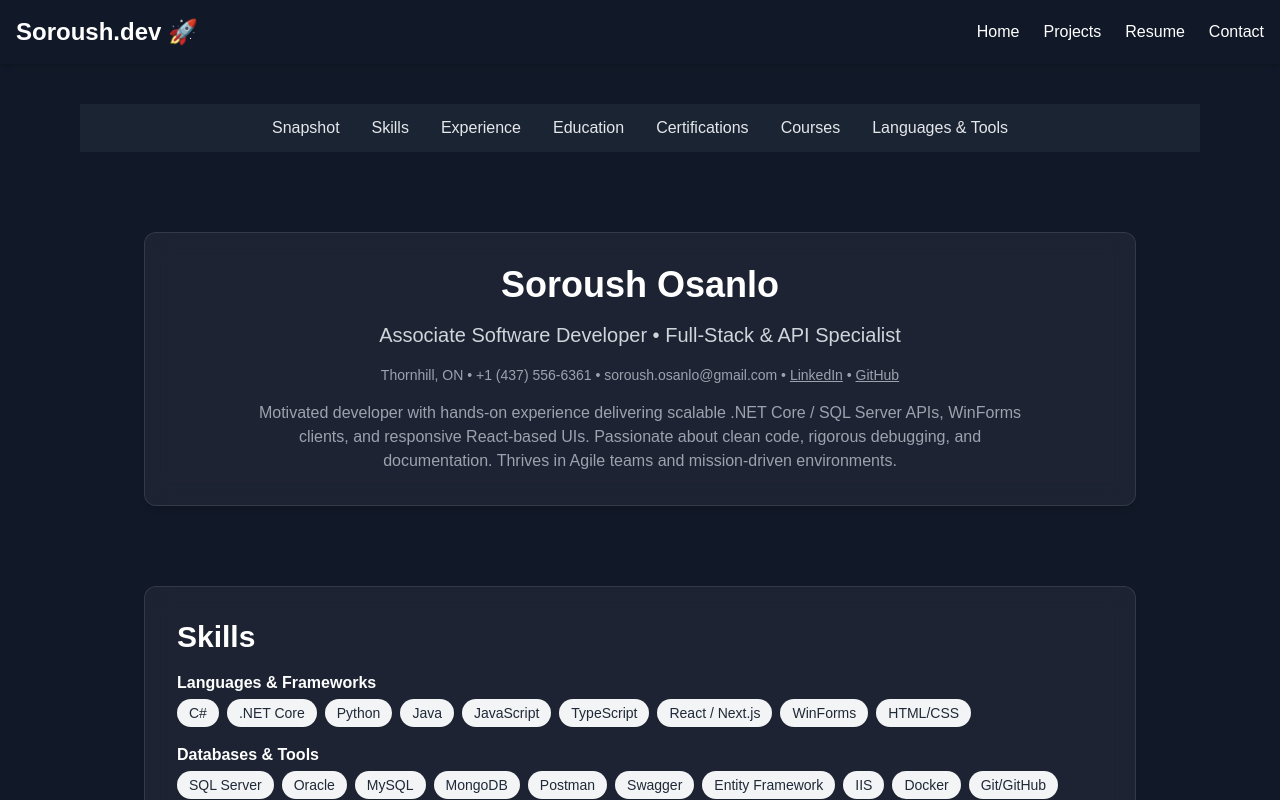
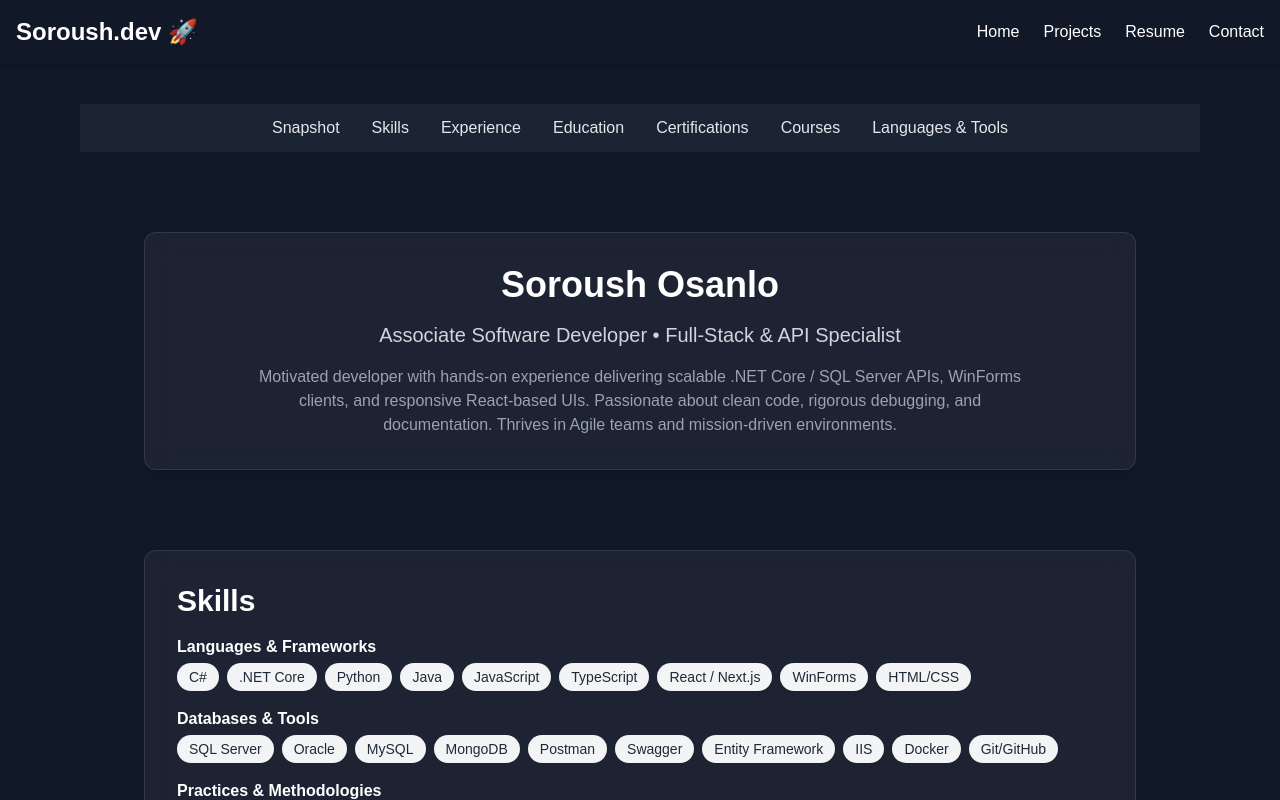
Before and after one commit to Soroush20041383/tech-portfolio, a Next.js app: page /resume in a window 1280 px wide. Shown: the top 800 px of the page. Built offline with nearby package versions, Linux system fonts and the light colour scheme.

Commit message:
Cut off some lines of page.tsx of Resume

```diff
--- a/app/resume/page.tsx
+++ b/app/resume/page.tsx
@@ -52,11 +52,6 @@ export default function ResumePage() {
           <h2 className="text-xl text-center text-gray-300">
             Associate Software Developer • Full-Stack & API Specialist
           </h2>
-          <p className="text-center text-gray-400 text-sm">
-            Thornhill, ON • +1 (437) 556-6361 • soroush.osanlo@gmail.com •{' '}
-            <a className="underline" href="https://linkedin.com/in/">LinkedIn</a> •{' '}
-            <a className="underline" href="https://github.com/">GitHub</a>
-          </p>
           <p className="text-md text-center text-gray-400 max-w-3xl mx-auto mt-4">
             Motivated developer with hands-on experience delivering scalable .NET Core / SQL Server APIs,
             WinForms clients, and responsive React-based UIs. Passionate about clean code, rigorous
```
